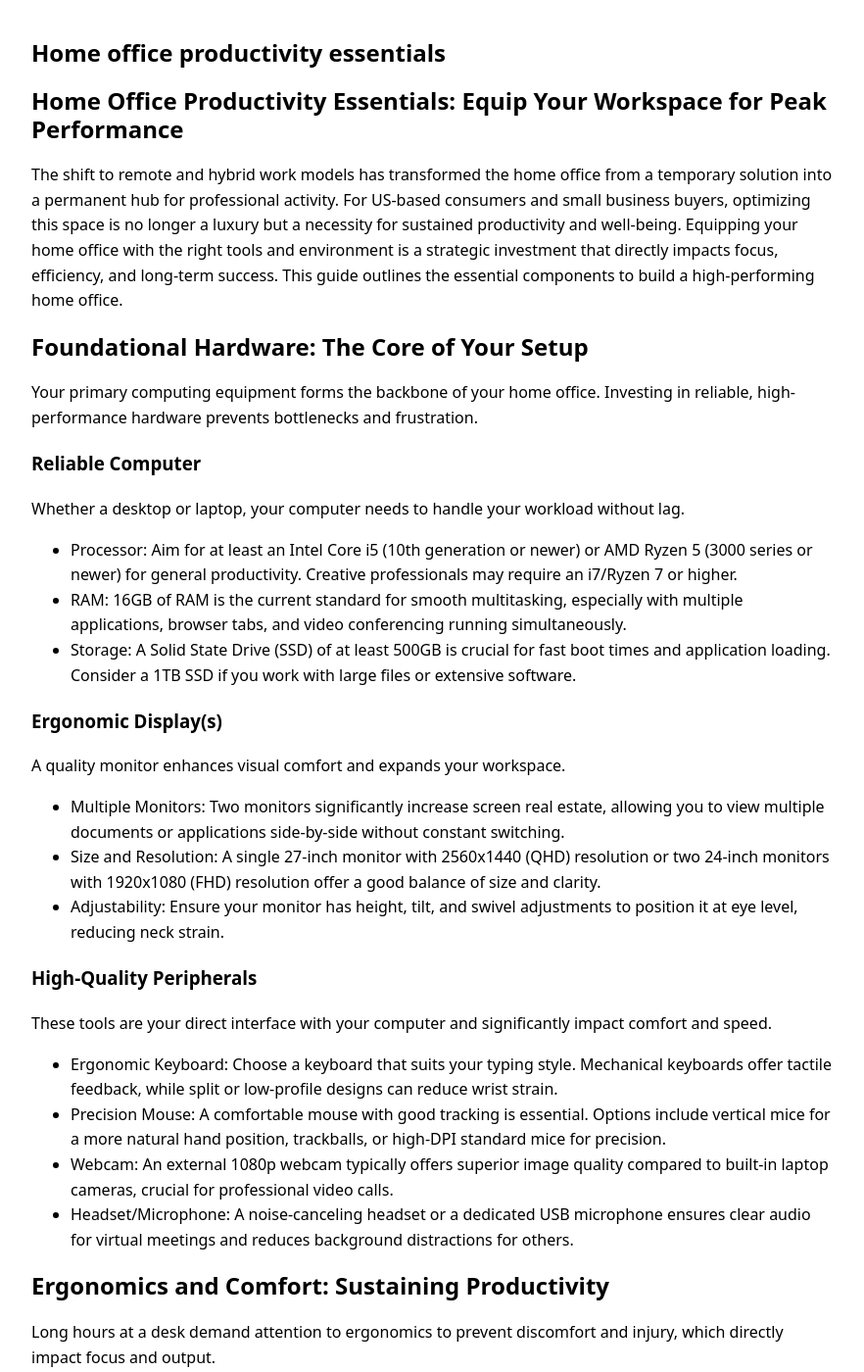
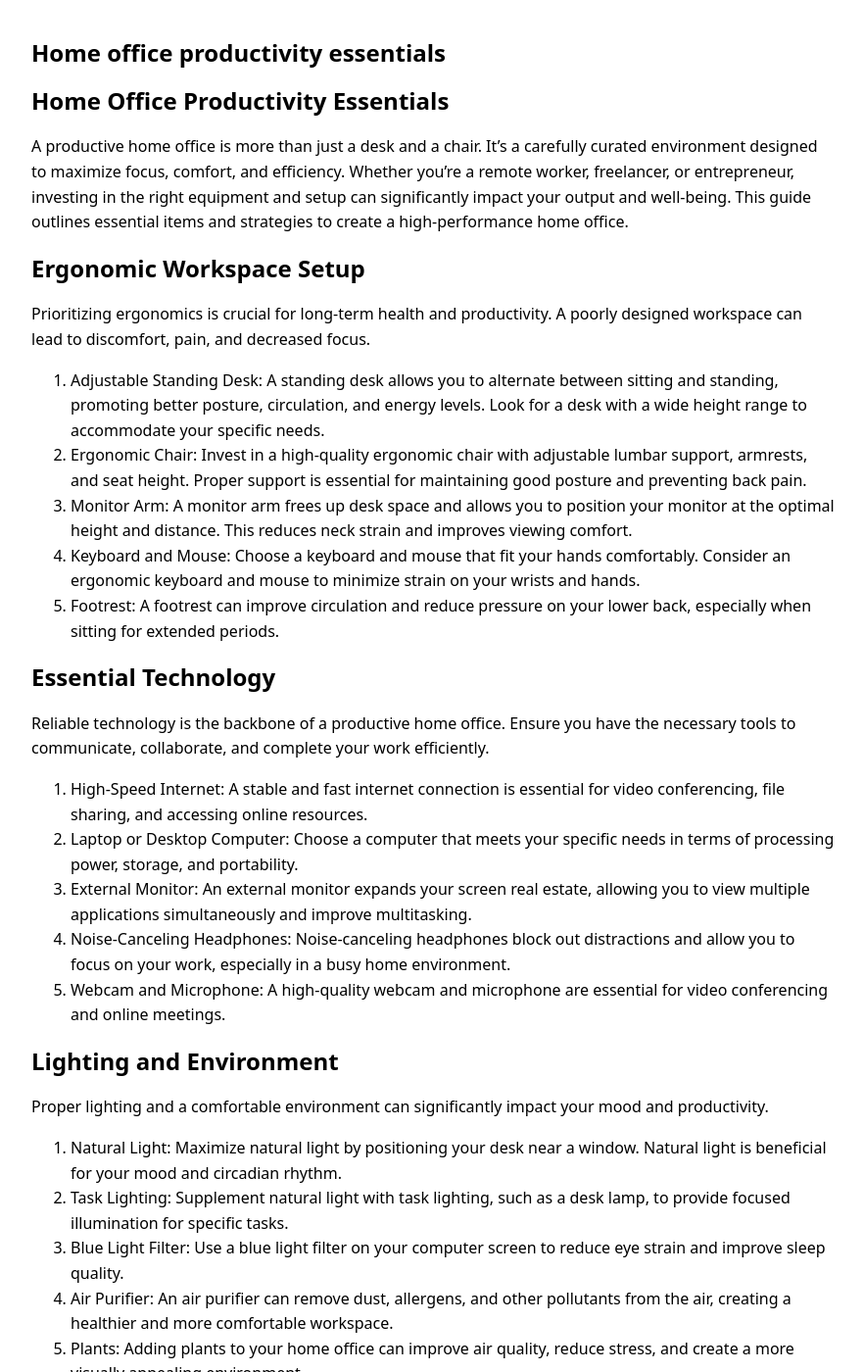
Before and after one commit to ironaclaw/ironaclaw.github.io, a Jekyll site: the page built from _posts/2026-02-18-home-office-productivity-essentials.md, in a window 1280 px wide and 1400 px high. Shown: the whole window at 98% size, without its empty margins (198-1080 px from the left). Built offline with Jekyll 4.4.1, drawn with Linux system fonts in a browser that asks for light colours; some of the changed text lies outside the part shown.

Commit message:
Add 2026-02-18-home-office-productivity-essentials.md

```diff
--- a/_posts/2026-02-18-home-office-productivity-essentials.md
+++ b/_posts/2026-02-18-home-office-productivity-essentials.md
@@ -6,120 +6,63 @@ date: '2026-02-18'
 description: ''
 tags: []
 keywords: []
-model_used: gemini-2.5-flash
+model_used: gemini-2.0-flash-001
 ---
 
-# Home Office Productivity Essentials: Equip Your Workspace for Peak Performance
+# Home Office Productivity Essentials
 
-The shift to remote and hybrid work models has transformed the home office from a temporary solution into a permanent hub for professional activity. For US-based consumers and small business buyers, optimizing this space is no longer a luxury but a necessity for sustained productivity and well-being. Equipping your home office with the right tools and environment is a strategic investment that directly impacts focus, efficiency, and long-term success. This guide outlines the essential components to build a high-performing home office.
+A productive home office is more than just a desk and a chair. It's a carefully curated environment designed to maximize focus, comfort, and efficiency. Whether you're a remote worker, freelancer, or entrepreneur, investing in the right equipment and setup can significantly impact your output and well-being. This guide outlines essential items and strategies to create a high-performance home office.
 
-## Foundational Hardware: The Core of Your Setup
+## Ergonomic Workspace Setup
 
-Your primary computing equipment forms the backbone of your home office. Investing in reliable, high-performance hardware prevents bottlenecks and frustration.
+Prioritizing ergonomics is crucial for long-term health and productivity. A poorly designed workspace can lead to discomfort, pain, and decreased focus.
 
-### Reliable Computer
+1.  Adjustable Standing Desk: A standing desk allows you to alternate between sitting and standing, promoting better posture, circulation, and energy levels. Look for a desk with a wide height range to accommodate your specific needs.
+2.  Ergonomic Chair: Invest in a high-quality ergonomic chair with adjustable lumbar support, armrests, and seat height. Proper support is essential for maintaining good posture and preventing back pain.
+3.  Monitor Arm: A monitor arm frees up desk space and allows you to position your monitor at the optimal height and distance. This reduces neck strain and improves viewing comfort.
+4.  Keyboard and Mouse: Choose a keyboard and mouse that fit your hands comfortably. Consider an ergonomic keyboard and mouse to minimize strain on your wrists and hands.
+5.  Footrest: A footrest can improve circulation and reduce pressure on your lower back, especially when sitting for extended periods.
 
-Whether a desktop or laptop, your computer needs to handle your workload without lag.
-*   Processor: Aim for at least an Intel Core i5 (10th generation or newer) or AMD Ryzen 5 (3000 series or newer) for general productivity. Creative professionals may require an i7/Ryzen 7 or higher.
-*   RAM: 16GB of RAM is the current standard for smooth multitasking, especially with multiple applications, browser tabs, and video conferencing running simultaneously.
-*   Storage: A Solid State Drive (SSD) of at least 500GB is crucial for fast boot times and application loading. Consider a 1TB SSD if you work with large files or extensive software.
+## Essential Technology
 
-### Ergonomic Display(s)
+Reliable technology is the backbone of a productive home office. Ensure you have the necessary tools to communicate, collaborate, and complete your work efficiently.
 
-A quality monitor enhances visual comfort and expands your workspace.
-*   Multiple Monitors: Two monitors significantly increase screen real estate, allowing you to view multiple documents or applications side-by-side without constant switching.
-*   Size and Resolution: A single 27-inch monitor with 2560x1440 (QHD) resolution or two 24-inch monitors with 1920x1080 (FHD) resolution offer a good balance of size and clarity.
-*   Adjustability: Ensure your monitor has height, tilt, and swivel adjustments to position it at eye level, reducing neck strain.
+1.  High-Speed Internet: A stable and fast internet connection is essential for video conferencing, file sharing, and accessing online resources.
+2.  Laptop or Desktop Computer: Choose a computer that meets your specific needs in terms of processing power, storage, and portability.
+3.  External Monitor: An external monitor expands your screen real estate, allowing you to view multiple applications simultaneously and improve multitasking.
+4.  Noise-Canceling Headphones: Noise-canceling headphones block out distractions and allow you to focus on your work, especially in a busy home environment.
+5.  Webcam and Microphone: A high-quality webcam and microphone are essential for video conferencing and online meetings.
 
-### High-Quality Peripherals
+## Lighting and Environment
 
-These tools are your direct interface with your computer and significantly impact comfort and speed.
-*   Ergonomic Keyboard: Choose a keyboard that suits your typing style. Mechanical keyboards offer tactile feedback, while split or low-profile designs can reduce wrist strain.
-*   Precision Mouse: A comfortable mouse with good tracking is essential. Options include vertical mice for a more natural hand position, trackballs, or high-DPI standard mice for precision.
-*   Webcam: An external 1080p webcam typically offers superior image quality compared to built-in laptop cameras, crucial for professional video calls.
-*   Headset/Microphone: A noise-canceling headset or a dedicated USB microphone ensures clear audio for virtual meetings and reduces background distractions for others.
+Proper lighting and a comfortable environment can significantly impact your mood and productivity.
 
-## Ergonomics and Comfort: Sustaining Productivity
+1.  Natural Light: Maximize natural light by positioning your desk near a window. Natural light is beneficial for your mood and circadian rhythm.
+2.  Task Lighting: Supplement natural light with task lighting, such as a desk lamp, to provide focused illumination for specific tasks.
+3.  Blue Light Filter: Use a blue light filter on your computer screen to reduce eye strain and improve sleep quality.
+4.  Air Purifier: An air purifier can remove dust, allergens, and other pollutants from the air, creating a healthier and more comfortable workspace.
+5.  Plants: Adding plants to your home office can improve air quality, reduce stress, and create a more visually appealing environment.
 
-Long hours at a desk demand attention to ergonomics to prevent discomfort and injury, which directly impact focus and output.
+## Organization and Storage
 
-### Ergonomic Chair
+A clutter-free workspace promotes focus and efficiency. Invest in storage solutions to keep your desk and office organized.
 
-Your chair is perhaps the most critical ergonomic investment.
-*   Adjustability: Look for a chair with adjustable lumbar support, armrests, seat height, and seat depth. These features allow you to customize it to your body.
-*   Material: Breathable mesh or quality fabric can prevent overheating during extended use.
-*   Investment: View a high-quality ergonomic chair as an investment in your health and long-term productivity.
+1.  Desk Organizer: A desk organizer provides a designated space for pens, paperclips, and other small items, keeping your desk clutter-free.
+2.  File Cabinet: A file cabinet is essential for storing important documents and files.
+3.  Cable Management: Use cable ties, sleeves, and organizers to keep your cables tidy and prevent them from becoming tangled.
+4.  Shelving: Shelving provides additional storage space for books, binders, and other office supplies.
+5.  Label Maker: A label maker helps you organize your files, drawers, and shelves, making it easier to find what you need.
 
-### Adjustable Standing Desk
+## Software and Productivity Tools
 
-Alternating between sitting and standing can improve circulation and reduce fatigue.
-*   Benefits: A standing desk helps mitigate the negative health effects of prolonged sitting.
-*   Type: Electric standing desks offer effortless height adjustments with the push of a button, while manual crank desks are a more budget-friendly option.
-*   Size: Ensure the desk surface is large enough to comfortably accommodate your monitors and peripherals.
+Leverage software and productivity tools to streamline your workflow and improve efficiency.
 
-### Proper Lighting
-
-Good lighting reduces eye strain and can influence mood and alertness.
-*   Natural Light: Position your desk to maximize natural light, ideally with the window to your side to avoid glare on your screen.
-*   Task Lighting: A good desk lamp provides focused illumination for reading or writing without causing glare.
-*   Color Temperature: Aim for cooler, daylight-mimicking temperatures (4000K-5000K) during work hours to promote alertness.
-
-## Connectivity and Power: Uninterrupted Workflow
-
-Reliable internet and power are non-negotiable for a productive home office.
-
-### Robust Internet Connection
-
-Your internet connection is your lifeline to the digital world.
-*   Speed: Ensure your download and upload speeds are adequate for your tasks, especially for video conferencing, cloud access, and large file transfers. A minimum of 100 Mbps download and 20 Mbps upload is a good starting point for most users.
-*   Reliability: Consider a wired Ethernet connection for your primary workstation for maximum stability and speed, bypassing potential Wi-Fi interference.
-*   Router Quality: A modern, high-performance Wi-Fi 6 router can
-
-...significantly improve coverage, speed, and handle multiple devices simultaneously, crucial for a busy home network with multiple users or smart devices.
-
-### Power Management and Protection
-
-Protecting your equipment and ensuring uninterrupted power is essential.
-*   Surge Protectors: Invest in high-quality surge protectors for all electronics to safeguard against power spikes that can damage sensitive components. Look for models with a high Joule rating.
-*   Uninterruptible Power Supply (UPS): For critical equipment like your main computer, monitor, and router, a UPS provides battery backup during brief power outages, allowing you to save work and shut down systems properly.
-*   Cable Management: Organize power cords and data cables to prevent tripping hazards, improve airflow, and maintain a tidy workspace. Cable sleeves, ties, and trays are effective tools.
-
-## Ergonomic Peripherals: Extending Comfort and Efficiency
-
-Beyond the chair and desk, your keyboard and mouse are primary interaction points. Investing in ergonomic peripherals can prevent strain and improve long-term comfort.
-
-### Ergonomic Keyboard
-
-A poorly designed keyboard can lead to wrist and hand discomfort.
-*   Design: Consider split keyboards, tented keyboards, or those with adjustable angles that promote a more natural hand and wrist posture.
-*   Key Type: Mechanical keyboards offer tactile feedback and durability, which some users find more comfortable and precise for extended typing. Membrane keyboards are quieter and often more affordable.
-*   Wrist Rest: A separate or integrated wrist rest can support your wrists in a neutral position, reducing pressure on the carpal tunnel.
-
-### Ergonomic Mouse
-
-Repetitive mouse movements can contribute to wrist and arm pain.
-*   Shape and Size: Choose a mouse that fits your hand comfortably, allowing your fingers to rest naturally without gripping tightly.
-*   Vertical Mouse: These mice position your hand in a handshake-like posture, reducing forearm pronation and wrist deviation.
-*   Trackball Mouse: For users with limited desk space or those prone to wrist issues, a trackball mouse allows cursor control with thumb or finger movements, minimizing arm movement.
-*   DPI Settings: A mouse with adjustable DPI (dots per inch) allows you to control cursor sensitivity, reducing the physical distance you need to move the mouse.
-
-## Sound Management: Focus Without Distraction
-
-A quiet and controlled audio environment is paramount for concentration and effective communication.
-
-### Noise Reduction
-
-Minimize auditory distractions from your environment.
-*   Noise-Canceling Headphones: High-quality active noise-canceling (ANC) headphones can significantly block out ambient noise, allowing you to focus on tasks or participate in calls without interruption.
-*   Acoustic Treatment: For rooms with significant echo, consider adding acoustic panels or sound-absorbing materials (e.g., thick curtains, rugs, upholstered furniture) to reduce reverberation and improve sound clarity.
-*   Door and Window Seals: Seal gaps around doors and windows to reduce external noise intrusion from street traffic, neighbors, or other household activities.
-
-### Audio Quality for Communication
-
-Ensure you can be heard clearly during virtual meetings.
-*   External Microphone: While most webcams have built-in microphones, a dedicated USB microphone (e.g., a condenser or dynamic mic) provides superior audio quality, making your voice clearer and more professional during calls.
-*   Headset with Mic: A comfortable headset with an integrated boom microphone can offer excellent voice isolation and clarity, especially in environments where there might be some background noise.
+1.  Project Management Software: Use project management software, such as Asana or Trello, to track tasks, deadlines, and progress.
+2.  Time Tracking Software: Time tracking software, such as Toggl Track, helps you monitor how you spend your time and identify areas for improvement.
+3.  Note-Taking App: A note-taking app, such as Evernote or OneNote, allows you to capture ideas, take notes, and organize information.
+4.  Password Manager: A password manager, such as LastPass or 1Password, securely stores your passwords and simplifies the login process.
+5.  Cloud Storage: Cloud storage, such as Google Drive or Dropbox, allows you to access your files from anywhere and collaborate with others.
 
 ## Conclusion
 
-Building a productive home office is a strategic investment in your well-being and professional output. By meticulously addressing ergonomics, connectivity, power management, and sound control, you create an environment that supports sustained focus, reduces physical strain, and empowers you to achieve your best work. Prioritize these elements to transform your home office from a temporary setup into a high-performance workspace designed for long-term success.
+Creating a productive home office is an investment in your well-being and success. By prioritizing ergonomics, technology, lighting, organization, and software, you can create a workspace that fosters focus, efficiency, and creativity. Regularly evaluate your setup and make adjustments as needed to optimize your productivity and maintain a healthy work-life balance.
```
